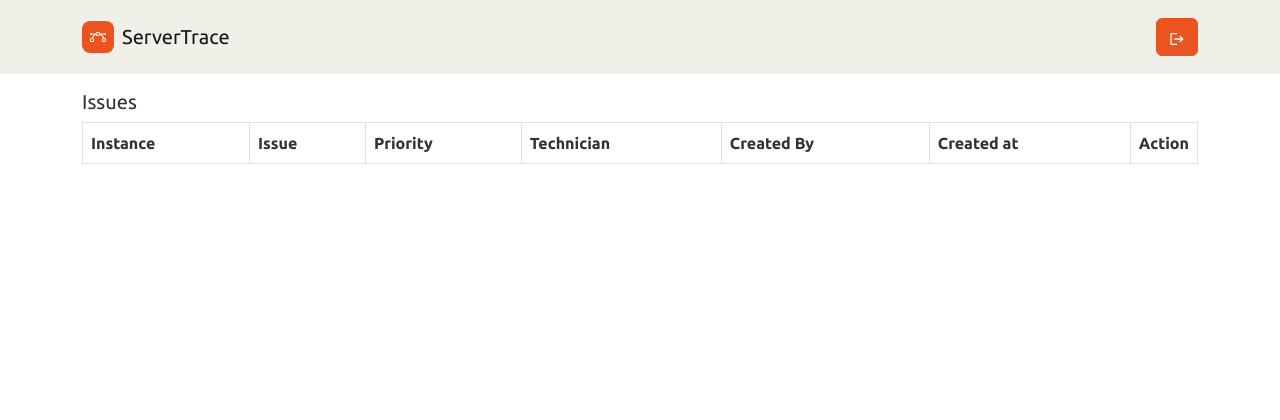
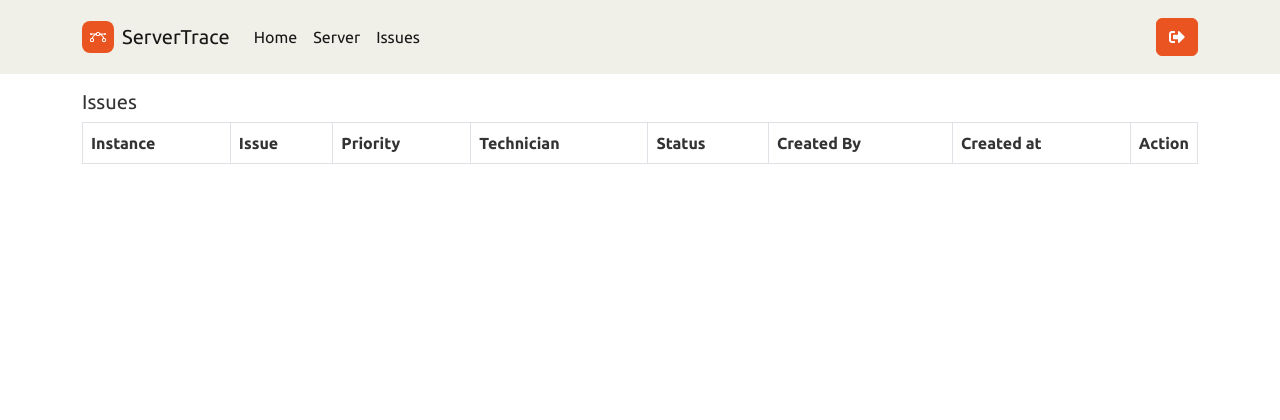
Before and after one commit to Hariharan-Sathiyamoorthy/servertrace, a Django app: page /server/get_logs/ in a window 1280 px wide. Shown: the top 420 px of the page. Run offline with Django 5.2, Linux system fonts and the light colour scheme; the visitor is signed in with stand-in values (Sample User, id 1); data that the repository does not hold is empty; some libraries are stand-ins or nearby versions.

Commit message:
overall done crud

```diff
--- a/core/templates/Dashboard/Dashboard.html
+++ b/core/templates/Dashboard/Dashboard.html
@@ -35,7 +35,7 @@
                                     href="{% url 'core:get_technicians' %}">Technicians - {{total_technicians}}</a></li>
                             {% if request.user.userprofile.is_admin %}
                             <li><a class="card-link" style="text-decoration: none;"
-                                    href="{% url 'users:get_users' %}">Users</a></li>
+                                    href="{% url 'users:get_users' %}">Users - {{usersCount}}</a></li>
                             {% endif %}
                             <!-- </ul><a class="card-link" href="#">Link</a><a class="card-link" href="#">Link</a> -->
                     </div>
--- a/core/templates/Logs/GetLogs.html
+++ b/core/templates/Logs/GetLogs.html
@@ -12,6 +12,7 @@
                     <th>Issue</th>
                     <th>Priority</th>
                     <th>Technician</th>
+                    <th>Status</th>
                     <th>Created By</th>
                     <th>Created at</th>
                     <th style="width: 50px;">Action</th>
@@ -24,6 +25,7 @@
                     <td>{{log.log}}</td>
                     <td>{{log.priority}}</td>
                     <td>{{log.technician}}</td>
+                    <td>{{log.status}}</td>
                     <td>{{log.created_by}}</td>
                     <td>{{log.created_at}}</td>
                     <td class="text-center">
--- a/core/views.py
+++ b/core/views.py
@@ -33,6 +33,7 @@ def getDashBoard(request):
     # create a two list  one with the month and the other with the count
     labels = ["January","February"]+[log['month'].strftime('%B') for log in logs_per_month]
     data = ["4","1"]+[log['count'] for log in logs_per_month]
+    usersCount = UserProfile.objects.all().count()
 
     # convert the arrays to JSON
     labels_json = json.dumps(labels, cls=DjangoJSONEncoder)
@@ -46,7 +47,8 @@ def getDashBoard(request):
         'data_json': data_json,
         'total_servers': total_servers,
         'total_technicians': total_technicians,
-        'total_logs': total_logs
+        'total_logs': total_logs,
+        'usersCount': usersCount,
     }
     # print(context)
     return render(request,'Dashboard/Dashboard.html',context)
@@ -154,6 +156,11 @@ def editLog(request,id):
             log = form.save(commit=False)
             log.modified_by = user
             log.save()
+            status = form.cleaned_data.get('status')
+            if status == "Resolved":
+                tech = Technician.objects.get(name=user)
+                tech.issues_resolved += 1
+                tech.save()
             return redirect('/server/get_logs')
         else:
             print(form.errors)
--- a/templates/main.html
+++ b/templates/main.html
@@ -38,8 +38,11 @@
 
         }
     </style>
+    {% if request.user.is_authenticated %}
     <nav class="navbar navbar-expand-md navbar-light py-3">
-        <div class="container"><a class="navbar-brand d-flex align-items-center" href="{% url 'core:dashboard' %}"><span
+        <div class="container d-flex justify-content-between">
+            <a class="navbar-brand d-flex align-items-center" href="{% url 'core:dashboard' %}">
+                <span
                     class="bs-icon-sm bs-icon-rounded bs-icon-primary d-flex justify-content-center align-items-center me-2 bs-icon"><svg
                         xmlns="http://www.w3.org/2000/svg" width="1em" height="1em" fill="currentColor"
                         viewBox="0 0 16 16" class="bi bi-bezier">
@@ -49,26 +52,39 @@
                         <path
                             d="M6 4.5H1.866a1 1 0 1 0 0 1h2.668A6.517 6.517 0 0 0 1.814 9H2.5c.123 0 .244.015.358.043a5.517 5.517 0 0 1 3.185-3.185A1.503 1.503 0 0 1 6 5.5zm3.957 1.358A1.5 1.5 0 0 0 10 5.5v-1h4.134a1 1 0 1 1 0 1h-2.668a6.517 6.517 0 0 1 2.72 3.5H13.5c-.123 0-.243.015-.358.043a5.517 5.517 0 0 0-3.185-3.185z">
                         </path>
-                    </svg></span><span>ServerTrace</span></a><button data-bs-toggle="collapse" class="navbar-toggler"
-                data-bs-target="#navcol-2"><span class="visually-hidden">Toggle navigation</span><span
-                    class="navbar-toggler-icon"></span></button>
-            <div class="collapse navbar-collapse" id="navcol-2">
+                    </svg>
+                </span>
+                <span>ServerTrace</span>
+            </a>
+            <button data-bs-toggle="collapse" class="navbar-toggler" data-bs-target="#navcol-2">
+                <span class="visually-hidden">Toggle navigation</span><span class="navbar-toggler-icon">
+                </span>
+            </button>
+            <div class="navbar-collapse collapse" id="navcol-2">
+                <ul class="navbar-nav mr-auto">
+                    <li class="nav-item">
+                        <a class="nav-link active" href="{% url 'core:dashboard' %}">Home</a>
+                    </li>
+                    <li class="nav-item">
+                        <a class="nav-link active" href="{% url 'core:get_servers' %}">Server</a>
+                    </li>
+                    <li class="nav-item">
+                        <a class="nav-link active" href="{% url 'core:logs' %}">Issues</a>
+                    </li>
+                </ul>
                 <ul class="navbar-nav ms-auto">
-                    <li class="nav-item"></li>
-                    <li class="nav-item"></li>
-                    <li class="nav-item"></li>
+                    <li class="nav-item ml-auto">
+                        <a class="btn btn-primary ms-md-2" role="button" href="{% url  'users:logout' %}">
+                            <i class="fas fa-sign-out-alt"></i>
+                        </a>
+                    </li>
                 </ul>
 
-                <a class="btn btn-primary ms-md-2" role="button" href="{% url  'users:logout' %}"><svg xmlns="http://www.w3.org/2000/svg"
-                        height="1em" viewBox="0 0 24 24" width="1em" fill="currentColor" class="text-center">
-                        <path d="M0 0h24v24H0z" fill="none"></path>
-                        <path
-                            d="M17 7l-1.41 1.41L18.17 11H8v2h10.17l-2.58 2.58L17 17l5-5zM4 5h8V3H4c-1.1 0-2 .9-2 2v14c0 1.1.9 2 2 2h8v-2H4V5z">
-                        </path>
-                    </svg></a>
+
             </div>
         </div>
     </nav>
+    {% endif %}
     {% for message in messages %}
     <div class="container d-flex bottom-alert">
         <div class="alert {{ message.tags }} alert-dismissible shadow fade show " role="alert">
--- a/users/models.py
+++ b/users/models.py
@@ -17,5 +17,9 @@ class UserProfile(models.Model):
     is_techie = models.BooleanField(default=False)
     is_user = models.BooleanField(default=True)
 
+    def delete(self, *args, **kwargs):
+        self.user.delete()
+        super().delete(*args, **kwargs)
+
     def __str__(self):
         return self.user.username
```
Also changed, not shown: core/models.py (+11 -0 lines), landing/templates/index.html (+0 -7 lines), users/views.py (+10 -3 lines).
